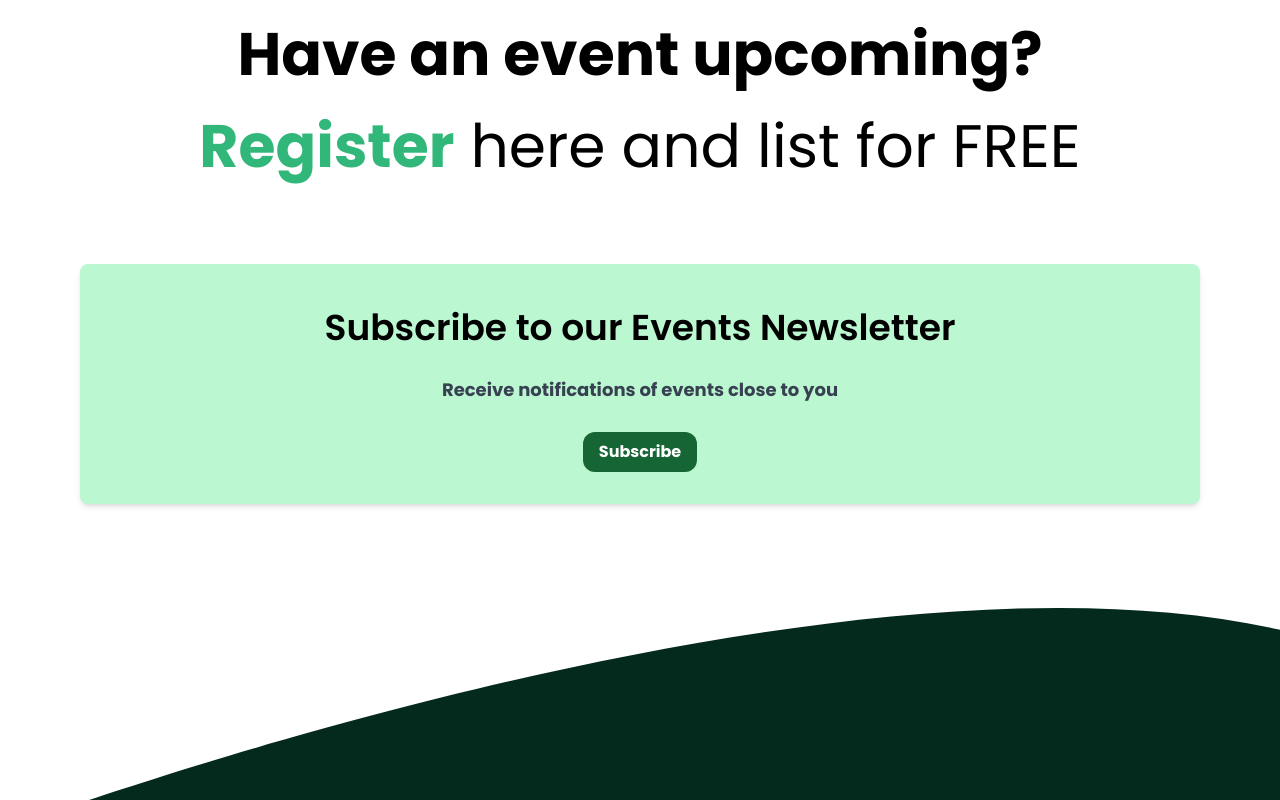
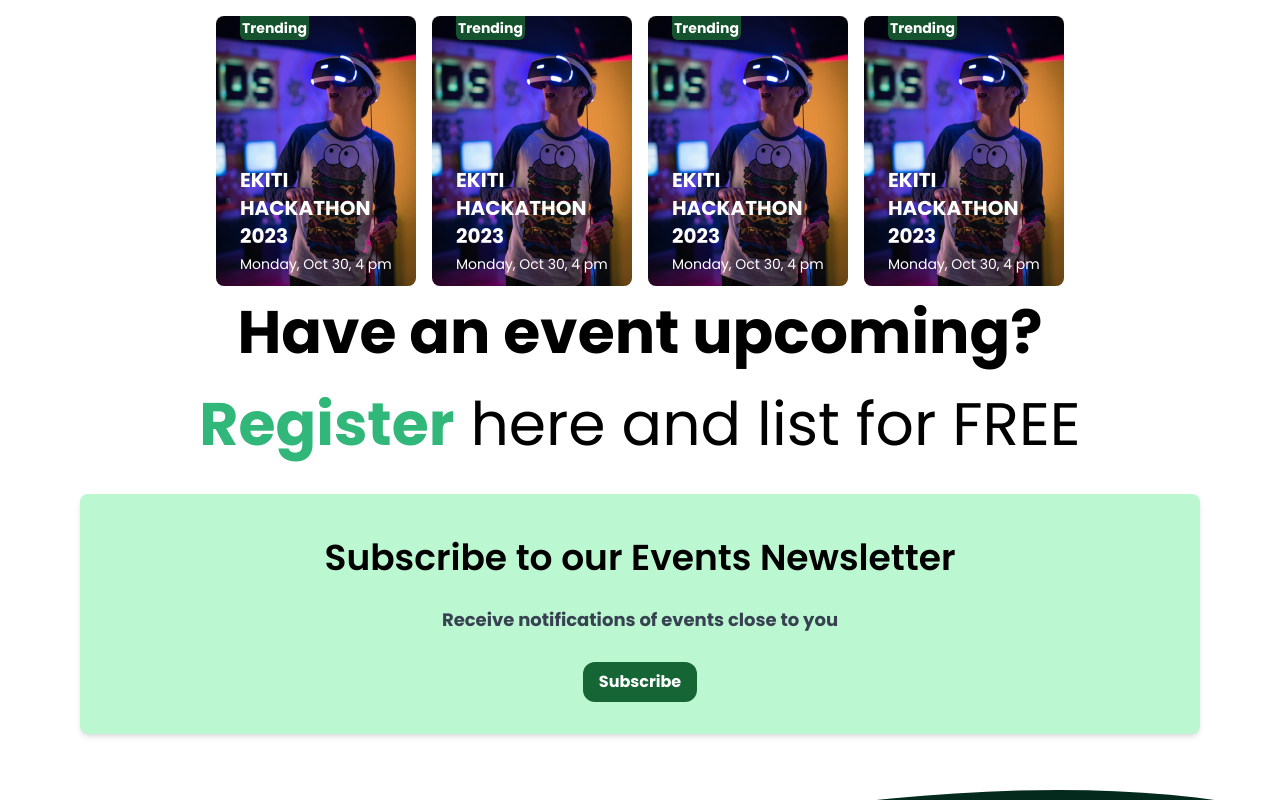
Before and after one commit to OSCA-Ado-Ekiti/EventTrakka, a React (Vite) app: page /events in a window 1280 px wide. Shown: the top 800 px of the page. Built offline with nearby package versions, Linux system fonts and the light colour scheme; a web font is replaced by a local one.

Commit message:
added the trending event section

```diff
--- a/package.json
+++ b/package.json
@@ -28,6 +28,6 @@
     "eslint-plugin-react-refresh": "^0.4.3",
     "postcss": "^8.4.31",
     "tailwindcss": "^3.3.5",
-    "vite": "^4.4.5"
+    "vite": "^5.4.8"
   }
 }
--- /dev/null
+++ b/src/components/Card.jsx
@@ -0,0 +1,16 @@
+import React from 'react';
+import { Link } from "react-router-dom";
+
+const Card = ({ imageSrc, title, date, link }) => {
+  return (
+    <Link to={link} className="rounded-lg text-white p-6 bg-cover bg-center relative h-[270px] w-[200px]" style={{ backgroundImage: `url(${imageSrc})` }}>
+      <div className="text-sm font-bold absolute top-0 bg-green-900 rounded-bl-md rounded-br-md p-0.5">Trending</div>
+      <div className='absolute bottom-3'>
+        <div className="text-xl font-bold">{title}</div>
+        <div className="text-sm mt-1">{date}</div>
+      </div>
+    </Link>
+  );
+};
+
+export default Card;
--- /dev/null
+++ b/src/components/RegisterEvents.jsx
@@ -0,0 +1,15 @@
+import React from 'react';
+
+const RegisterEvents = () => {
+    return(
+        <div className="w-full flex flex-col gap-6 sm:gap-7 lg:gap-8 items-center justify-center text-center text-4xl sm:text-5xl lg:text-6xl">
+          <p className="font-bold text-black">Have an event upcoming?</p>
+          <p>
+            <span className="text-another-green font-bold">Register</span> here
+            and list for FREE
+          </p>
+        </div>
+    )
+}
+
+export default RegisterEvents
--- /dev/null
+++ b/src/components/TrendingEvents.jsx
@@ -0,0 +1,48 @@
+import React from 'react';
+import Card from './Card';
+import eventplacholder from '../assets/eventplaceholder.jpeg'
+
+const TrendingEvents = () => {
+  const cards = [
+    {
+      title: 'EKITI HACKATHON 2023',
+      date: 'Monday, Oct 30, 4 pm',
+      link: '#',
+      imageSrc: eventplacholder
+    },
+    {
+      title: 'EKITI HACKATHON 2023',
+      date: 'Monday, Oct 30, 4 pm',
+      link: '#',
+      imageSrc: eventplacholder
+    },
+    {
+      title: 'EKITI HACKATHON 2023',
+      date: 'Monday, Oct 30, 4 pm',
+      link: '#',
+      imageSrc: eventplacholder
+    },
+    {
+      title: 'EKITI HACKATHON 2023',
+      date: 'Monday, Oct 30, 4 pm',
+      link: '#',
+      imageSrc: eventplacholder
+    },
+  ];
+
+  return (
+    <div className="flex gap-4 justify-center flex-wrap m-4 bg-white">
+      {cards.map((card, index) => (
+        <Card
+          key={index}
+          imageSrc={card.imageSrc}
+          title={card.title}
+          date={card.date}
+          link={card.link}
+        />
+      ))}
+    </div>
+  );
+};
+
+export default TrendingEvents;
--- a/src/pages/Event.jsx
+++ b/src/pages/Event.jsx
@@ -1,21 +1,16 @@
 import React from "react";
+import TrendingEvents from "../components/TrendingEvents";
+import RegisterEvents from "../components/RegisterEvents";
 import NewsLetter from "../components/Newsletter";
 import Footer from "../components/Footer";
 
 const Event = () => {
   return (
     <div className="font-pop h-screen">
-      <div className="flex flex-col gap-9 sm:gap-12 pt-6 h-full">
-        <div className="w-full flex flex-col gap-6 sm:gap-7 lg:gap-8 items-center justify-center text-center text-4xl sm:text-5xl lg:text-6xl">
-          <p className="font-bold text-black">Have an event upcoming?</p>
-          <p className="">
-            <span className="text-another-green font-bold">Register</span> here
-            and list for FREE
-          </p>
-        </div>
+      <TrendingEvents />
+        <RegisterEvents/>
         <NewsLetter />
         <Footer />
-      </div>
     </div>
   );
 };
```
Also changed, not shown: src/assets/eventplaceholder.jpeg (added), 1 other file (tests, documents, lock files or other folders).
